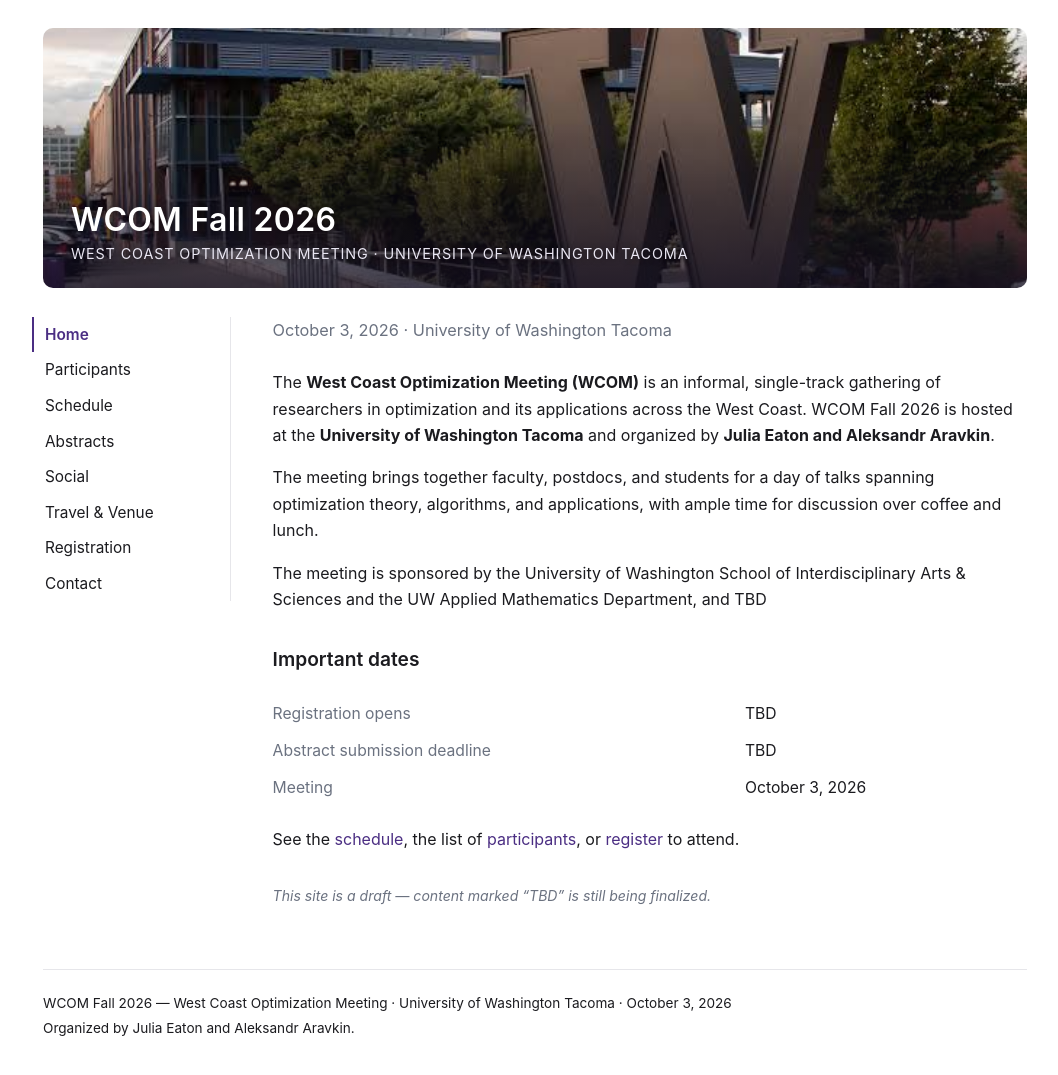
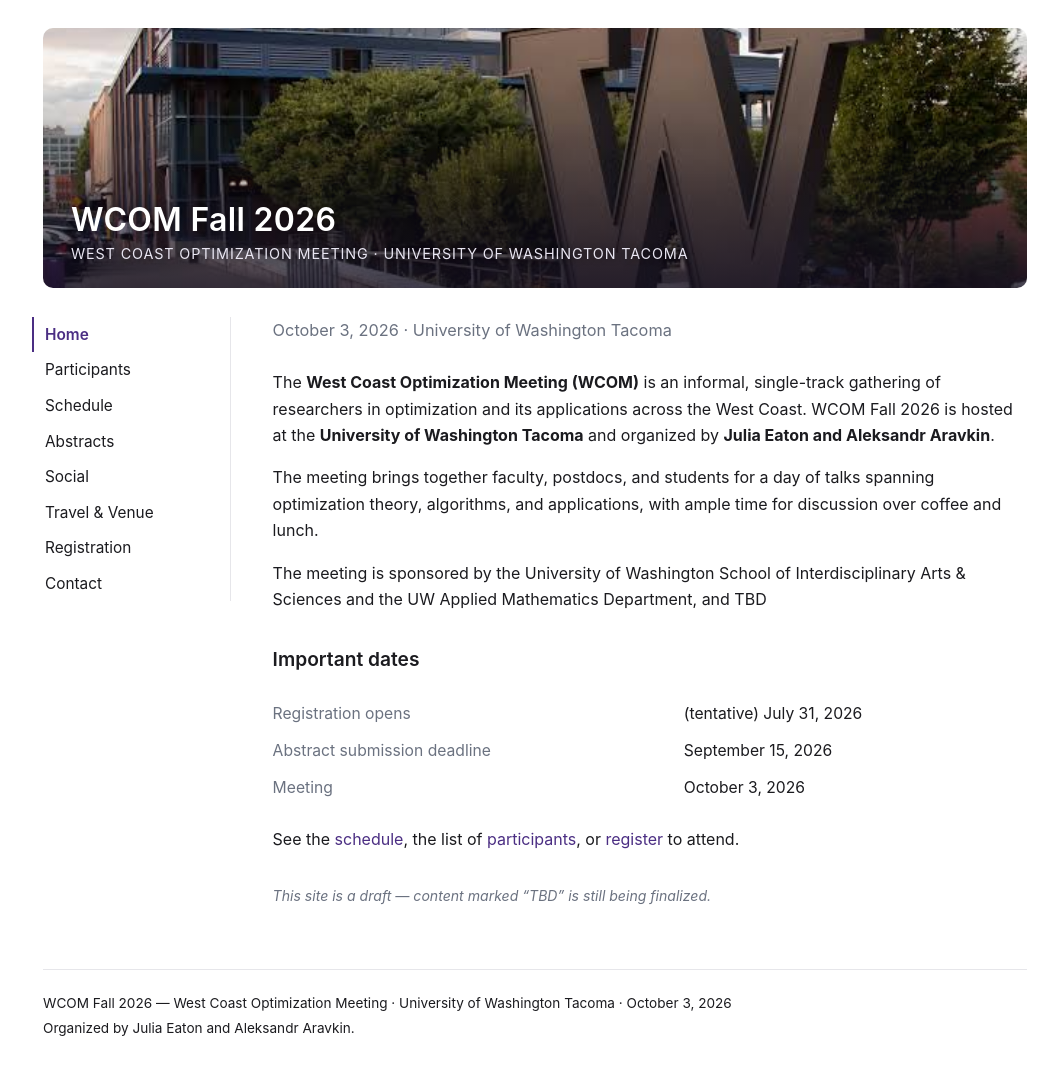
Before and after one commit to jreaton/wcom2026, a Jekyll site: the page built from index.md, in a window 1280 px wide and 1090 px high. Shown: the top 1075 px of the window, without its empty margins (105-1163 px from the left). Built offline with Jekyll 4.4.1, drawn with Linux system fonts in a browser that asks for light colours.

Commit message:
minor updates
registration link added (but not live)
registration & abstract dates added

```diff
--- a/index.md
+++ b/index.md
@@ -19,8 +19,8 @@ The meeting is sponsored by the University of Washington School of Interdiscipli
 ## Important dates
 
 <table class="facts">
-  <tr><td>Registration opens</td><td>TBD</td></tr>
-  <tr><td>Abstract submission deadline</td><td>TBD</td></tr>
+  <tr><td>Registration opens</td><td>(tentative) July 31, 2026</td></tr>
+  <tr><td>Abstract submission deadline</td><td>September 15, 2026</td></tr>
   <tr><td>Meeting</td><td>{{ site.event_dates }}</td></tr>
 </table>
 
```
Also changed, not shown: _pages/contact.md (+1 -1 lines), _pages/registration.md (+2 -2 lines), 1 other file.
